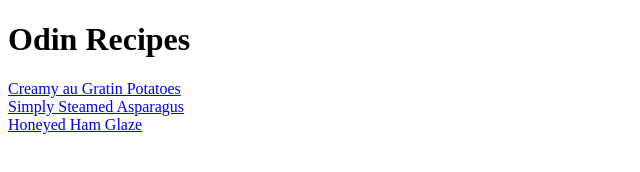
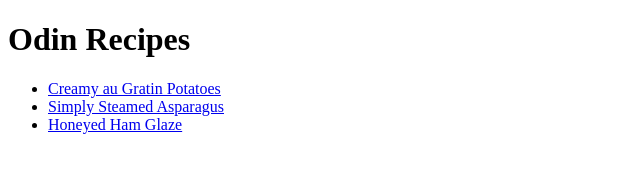
Before and after one commit to Amljosf/receipes, a plain HTML site: page index.html in a window 1280 px wide. Shown: the whole page, without its empty margins (0-640 px from the left). Drawn offline with Linux system fonts and the light colour scheme.

Commit message:
final commit

```diff
--- a/index.html
+++ b/index.html
@@ -7,9 +7,14 @@
   </head>
   <body>
     <h1>Odin Recipes</h1>
-    <a href="/recipes/lasagna.html">Creamy au Gratin Potatoes</a> <br />
-    <a href="/recipes/recipe2.html">Simply Steamed Asparagus</a><br />
-
-    <a href="/recipes/recipe3.html">Honeyed Ham Glaze </a> <br />
+    <ul>
+      <li>
+        <a href="/recipes/lasagna.html">Creamy au Gratin Potatoes</a> <br />
+      </li>
+      <li>
+        <a href="/recipes/recipe2.html">Simply Steamed Asparagus</a><br />
+      </li>
+      <li><a href="/recipes/recipe3.html">Honeyed Ham Glaze </a> <br /></li>
+    </ul>
   </body>
 </html>
```
